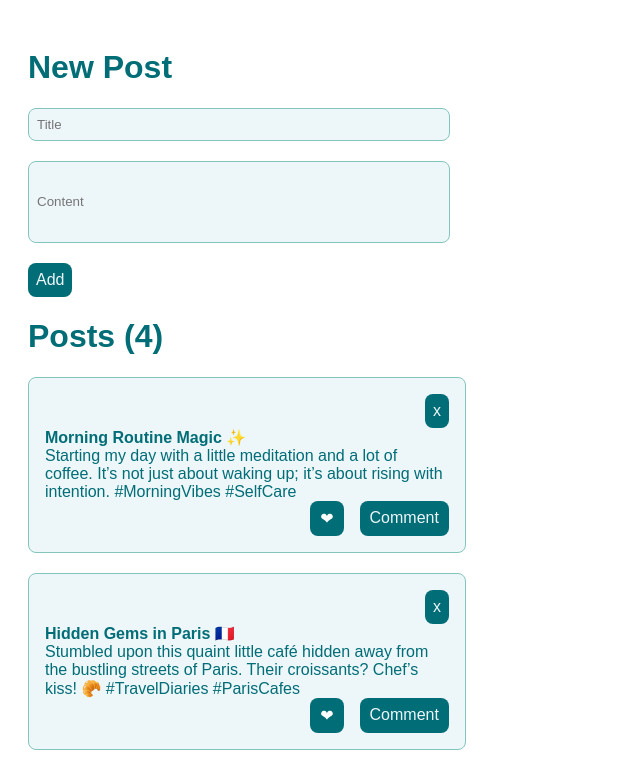
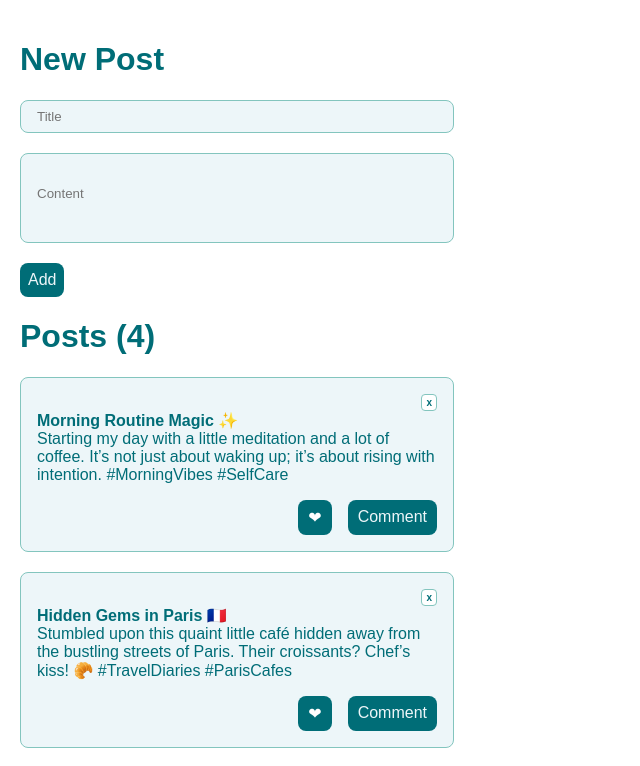
Before and after one commit to criquebeuf/posts-app, a React (Create React App) app: page / in a window 1280 px wide. Shown: the top 766 px of the page, without its empty margins (0-640 px from the left). Built offline with nearby package versions, Linux system fonts and the light colour scheme.

Commit message:
small edits

```diff
--- a/src/Posts.js
+++ b/src/Posts.js
@@ -98,12 +98,12 @@ function Post({post, onDeletePost}) {
     <>
       <div className='post'>
       <div className='post-actions'>
-          <button onClick={() => onDeletePost(post.id)}>
+          <span className="delete" onClick={() => onDeletePost(post.id)}>
           x
-          </button>
+          </span>
         </div>
         <div className='title'>{post.title}</div>
-        <div>{post.description}</div>
+        <div className='description'>{post.description}</div>
         <div className='post-actions'>
           <button className='like' onClick={handleLikeClick}>
             {likes ? <span style={{color: 'pink'}}>❤</span> : <span style={{color: 'white'}}>❤</span>}
--- a/src/index.css
+++ b/src/index.css
@@ -4,6 +4,10 @@
   --white: #edf6f9;
   --pink: #ffddd2;
 
+}
+
+body {
+  margin: 0 auto;
 }
 
 .App {
@@ -16,10 +20,10 @@
   background-color: var(--white);
   margin-top: 20px;
   margin-bottom: 20px;
-  width: 33%;
   border: 1px solid var(--green);
   border-radius: 8px;
   padding: 16px;
+  width: 400px
 }
 
 ul {
@@ -30,12 +34,18 @@ ul {
   font-weight: bold;
 }
 
+.description {
+  padding-bottom: 16px;
+}
+
 input {
   background-color: var(--white);
-  width: 33%;
   border: 1px solid var(--green);
   border-radius: 8px;
-  padding: 8px;
+  padding: 8px 16px;
+  width: 400px;
+  color: var(--blue);
+
 }
 input.description {
   height: 64px;
@@ -72,12 +82,13 @@ button:hover {
 
 .delete {
   border: 1px solid var(--green);
-  padding: 1px 4px;
+  padding: 2px 4px;
   background-color: white;
   font-size: 10px;
   font-weight: bolder;
+  border-radius: 4px;
+}
 
-}
 .delete:hover {
   cursor: pointer;
   background-color: var(--green);
```
